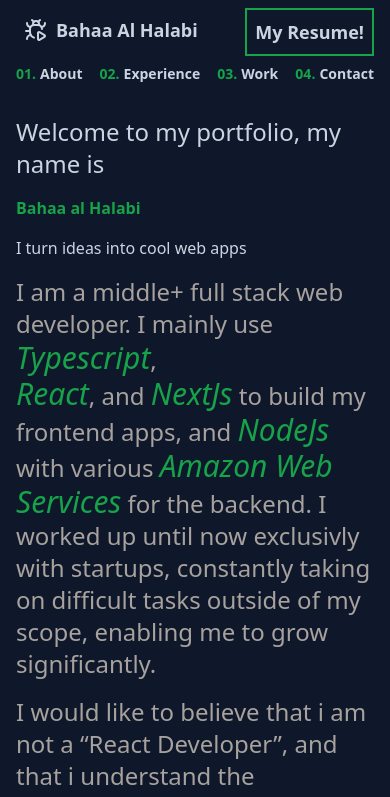
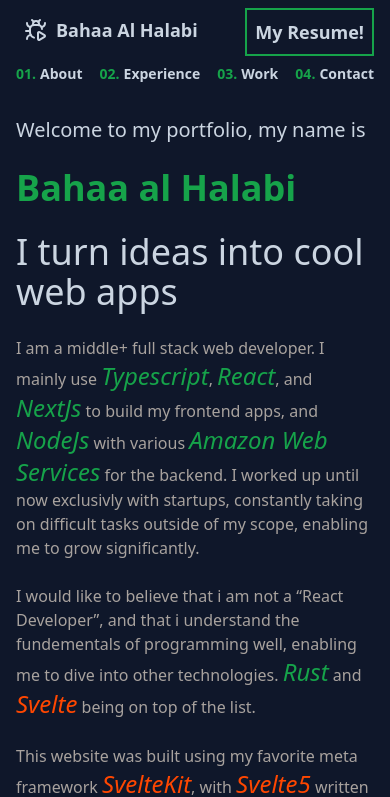
Before and after one commit to BahaaalHalabi01/portfolio, a SvelteKit app: page / in a window 390 px wide. Shown: the top 797 px of the page. Built offline with nearby package versions, Linux system fonts and the light colour scheme.

Commit message:
first responsive block

```diff
--- a/src/routes/+page.svelte
+++ b/src/routes/+page.svelte
@@ -46,56 +46,65 @@
 	};
 </script>
 
-<section class="flex gap-y-4 flex-col min-h-full relative scroll-my-32" id='about'>
-	<p class="text-2xl " >Welcome to my portfolio, my name is</p>
-	<h1 class="text-green-600 lg:text-7xl font-semibold">Bahaa al Halabi</h1>
-	<h2 class="lg:text-7xl lg:pb-6 font-medium">I turn ideas into cool web apps</h2>
-	<p class="text-stone-400 text-2xl lg:max-w-4xl">
+<section class="flex lg:gap-y-4 gap-y-6 flex-col min-h-full relative scroll-my-32" id="about">
+	<p class="lg:text-2xl text-xl">Welcome to my portfolio, my name is</p>
+	<h1 class="text-green-600 lg:text-7xl font-semibold text-4xl">Bahaa al Halabi</h1>
+	<h2 class="lg:text-7xl lg:pb-6 font-medium text-4xl">I turn ideas into cool web apps</h2>
+	<p class="text-stone-400 lg:text-2xl lg:max-w-4xl">
 		I am a middle+ full stack web developer. I mainly use <span
-			class="text-green-600 italic text-3xl">Typescript</span
-		>,&nbsp;
-		<span class="text-green-600 italic text-3xl">React</span>,&nbsp;and&nbsp;<span
-			class="text-green-600 italic text-3xl">NextJs</span
+			class="text-green-600 italic lg:text-3xl text-2xl">Typescript</span
+		>,
+		<span class="text-green-600 italic lg:text-3xl text-2xl">React</span>,{' '}and{' '}<span
+			class="text-green-600 italic text-2xl lg:text-3xl">NextJs</span
 		>
 		to build my frontend apps, and
-		<span class="text-3xl text-green-600 italic">NodeJs</span> with various
-		<span class="text-green-600 italic text-3xl">Amazon Web Services</span> for the backend. I worked
-		up until now exclusivly with startups, constantly taking on difficult tasks outside of my scope,
-		enabling me to grow significantly.
+		<span class="text-2xl lg:text-3xl text-green-600 italic">NodeJs</span> with various
+		<span class="text-green-600 italic lg:text-3xl text-2xl">Amazon Web Services</span> for the backend.
+		I worked up until now exclusivly with startups, constantly taking on difficult tasks outside of my
+		scope, enabling me to grow significantly.
 	</p>
-	<p class="text-stone-400 text-2xl lg:max-w-4xl">
+	<p class="text-stone-400 lg:text-2xl lg:max-w-4xl">
 		I would like to believe that i am not a <q>React Developer</q>, and that i understand the
 		fundementals of programming well, enabling me to dive into other technologies.
-		<span class="text-green-600 text-3xl italic">Rust</span>
-		and <span class="text-svelte text-3xl italic">Svelte</span> being on top of the list.
+		<span class="text-green-600 lg:text-3xl text-2xl italic">Rust</span>
+		and <span class="text-svelte text-2xl lg:text-3xl italic">Svelte</span> being on top of the list.
 	</p>
 
-	<p class="text-stone-400 text-xl lg:max-w-4xl">
-		This website was built with my favorite meta framework
+	<p class="text-stone-400 lg:text-2xl lg:max-w-4xl">
+		This website was built using my favorite meta framework
 		<a
 			target="_blank"
 			rel="noreferrer"
-			class="text-svelte italic text-3xl"
+			class="text-svelte italic text-2xl lg:text-3xl"
 			href="https://kit.svelte.dev">SvelteKit</a
-		>, written using the&nbsp;<span class="italic text-3xl">superior</span>&nbsp;text editor
+		>, with
 		<a
-			class="text-green-600 italic text-3xl"
+			href="https://svelte-5-preview.vercel.app/docs/introduction"
+			target="_blank"
+			rel="noreferrer"
+			class="text-svelte italic text-2xl lg:text-3xl"
+			>Svelte5
+		</a>
+		written using the&nbsp;<span class="italic text-2xl lg:text-3xl">superior</span>&nbsp;text
+		editor
+		<a
+			class="text-green-600 italic text-2xl lg:text-3xl"
 			href="https://neovim.io/"
 			target="_blank"
 			rel="noreferrer">{' '}NeoVim</a
 		>. I use
 		<a
-			class="text-3xl italic text-green-600"
+			class="lg:text-3xl italic text-green-600 text-2xl"
 			href="https://pop.system76.com/"
 			target="_blank"
 			rel="noreferrer">linux{' '}</a
 		>
 		as my preferred operating system.
 	</p>
-	<div class="py-20" />
+	<div class="lg:py-20 py-8" />
 	<a
 		href="#skills"
-		class="absolute bottom-4 right-0 w-fit hover:scale-125 transition-transform duration-300"
+		class="absolute md:block hidden bottom-4 right-0 w-fit hover:scale-125 transition-transform duration-300"
 		><ChevronsDown class="w-28 h-14" /></a
 	>
 </section>
@@ -237,10 +246,10 @@
 				The Primeagen
 			</a>
 			and
-			<a href="https://t3.gg/" target="_blank" rel="noreferrer" class="text-green-600 text-2xl"> Theo</a> as these two
-      channels helped me understand the ecosystem from completly different point of views. Give them a follow, you will not
-      regret it!
-
+			<a href="https://t3.gg/" target="_blank" rel="noreferrer" class="text-green-600 text-2xl">
+				Theo</a
+			> as these two channels helped me understand the ecosystem from completly different point of views.
+			Give them a follow, you will not regret it!
 		</p>
 	</div>
 	<a
```
